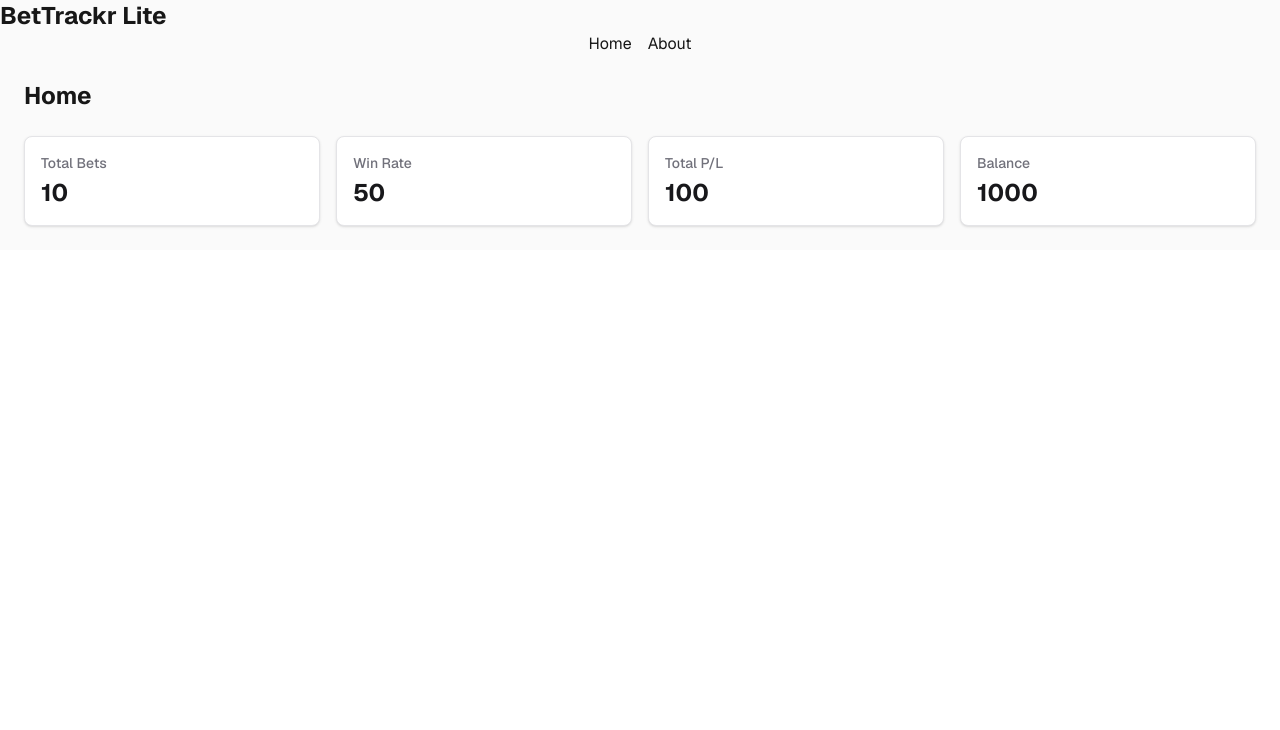
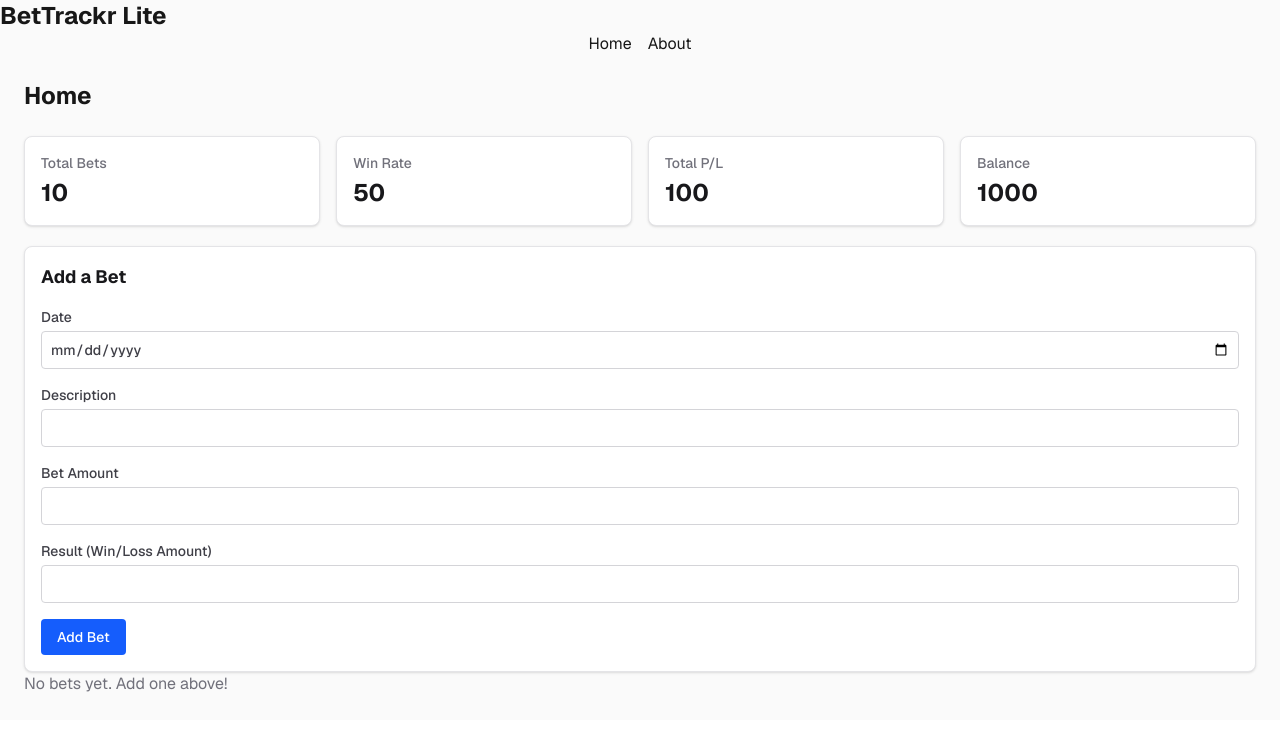
Before and after one commit to JaceG/my-next-app, a Next.js app: page / in a window 1280 px wide. Shown: the top 730 px of the page. Built offline with nearby package versions, Linux system fonts and the light colour scheme.

Commit message:
milestone 3 complete

```diff
--- a/src/app/page.tsx
+++ b/src/app/page.tsx
@@ -1,6 +1,14 @@
+'use client';
+import { useState } from 'react';
 import StatCard from '../components/StatCard';
+import BetForm from '../components/BetForm';
+import BetList from '../components/BetList';
 
 export default function Home() {
+	const [bets, setBets] = useState([]);
+	const addBet = (newBet) => {
+		setBets([...bets, newBet]);
+	};
 	return (
 		<main className='bg-zinc-50 font-sans dark:bg-black p-6'>
 			<h2 className='text-2xl font-bold mb-6'>Home</h2>
@@ -10,6 +18,8 @@ export default function Home() {
 				<StatCard title='Total P/L' value={100} />
 				<StatCard title='Balance' value={1000} />
 			</div>
+			<BetForm onAddBet={addBet} />
+			<BetList bets={bets} />
 		</main>
 	);
 }
--- /dev/null
+++ b/src/components/BetForm.tsx
@@ -0,0 +1,78 @@
+'use client';
+import { useState } from 'react';
+
+function BetForm({ onAddBet }) {
+	const [date, setDate] = useState('');
+	const [description, setDescription] = useState('');
+	const [amount, setAmount] = useState('');
+	const [result, setResult] = useState('');
+
+	const handleSubmit = (e) => {
+		e.preventDefault();
+
+		onAddBet({ id: Date.now(), date, description, amount, result });
+
+		setDate('');
+		setDescription('');
+		setAmount('');
+		setResult('');
+	};
+
+	return (
+		<form
+			onSubmit={handleSubmit}
+			className='space-y-4 rounded-lg border border-zinc-200 bg-white p-4 shadow-sm dark:border-zinc-800 dark:bg-zinc-900'
+			style={{ marginTop: '20px' }}>
+			<h3 className='text-lg font-bold text-zinc-900 dark:text-zinc-100'>
+				Add a Bet
+			</h3>
+			<label className='block text-sm font-medium text-zinc-700 dark:text-zinc-300'>
+				Date
+				<input
+					type='date'
+					value={date}
+					onChange={(e) => setDate(e.target.value)}
+					className='mt-1 block w-full rounded border border-zinc-300 p-2 dark:border-zinc-700 dark:bg-zinc-800 dark:text-zinc-100'
+				/>
+			</label>
+
+			<label className='block text-sm font-medium text-zinc-700 dark:text-zinc-300'>
+				Description
+				<input
+					type='text'
+					value={description}
+					onChange={(e) => setDescription(e.target.value)}
+					className='mt-1 block w-full rounded border border-zinc-300 p-2 dark:border-zinc-700 dark:bg-zinc-800 dark:text-zinc-100'
+				/>
+			</label>
+
+			<label className='block text-sm font-medium text-zinc-700 dark:text-zinc-300'>
+				Bet Amount
+				<input
+					type='number'
+					value={amount}
+					onChange={(e) => setAmount(e.target.value)}
+					className='mt-1 block w-full rounded border border-zinc-300 p-2 dark:border-zinc-700 dark:bg-zinc-800 dark:text-zinc-100'
+				/>
+			</label>
+
+			<label className='block text-sm font-medium text-zinc-700 dark:text-zinc-300'>
+				Result {' (Win/Loss Amount)'}
+				<input
+					type='number'
+					value={result}
+					onChange={(e) => setResult(e.target.value)}
+					className='mt-1 block w-full rounded border border-zinc-300 p-2 dark:border-zinc-700 dark:bg-zinc-800 dark:text-zinc-100'
+				/>
+			</label>
+
+			<button
+				type='submit'
+				className='rounded bg-blue-600 px-4 py-2 text-sm font-medium text-white hover:bg-blue-700'>
+				Add Bet
+			</button>
+		</form>
+	);
+}
+
+export default BetForm;
--- /dev/null
+++ b/src/components/BetList.tsx
@@ -0,0 +1,35 @@
+function BetList({ bets }) {
+	if (bets.length === 0) {
+		return (
+			<p className='text-zinc-500 dark:text-zinc-400'>
+				No bets yet. Add one above!
+			</p>
+		);
+	}
+
+	return (
+		<div className='space-y-2'>
+			<h3 className='text-lg font-bold text-zinc-900 dark:text-zinc-100'>
+				Your Bets
+			</h3>
+			<ul className='space-y-2'>
+				{bets.map((bet) => (
+					<li
+						key={bet.id}
+						className='rounded border border-zinc-200 bg-white p-3 dark:border-zinc-800 dark:bg-zinc-900'>
+						{' '}
+						<p className='text-zinc-900 dark:text-zinc-100'>
+							{bet.description}
+						</p>
+						<p className='text-sm text-zinc-500'>
+							{bet.date} | Bet: ${bet.amount} | Result: $
+							{bet.result}
+						</p>
+					</li>
+				))}
+			</ul>
+		</div>
+	);
+}
+
+export default BetList;
```
